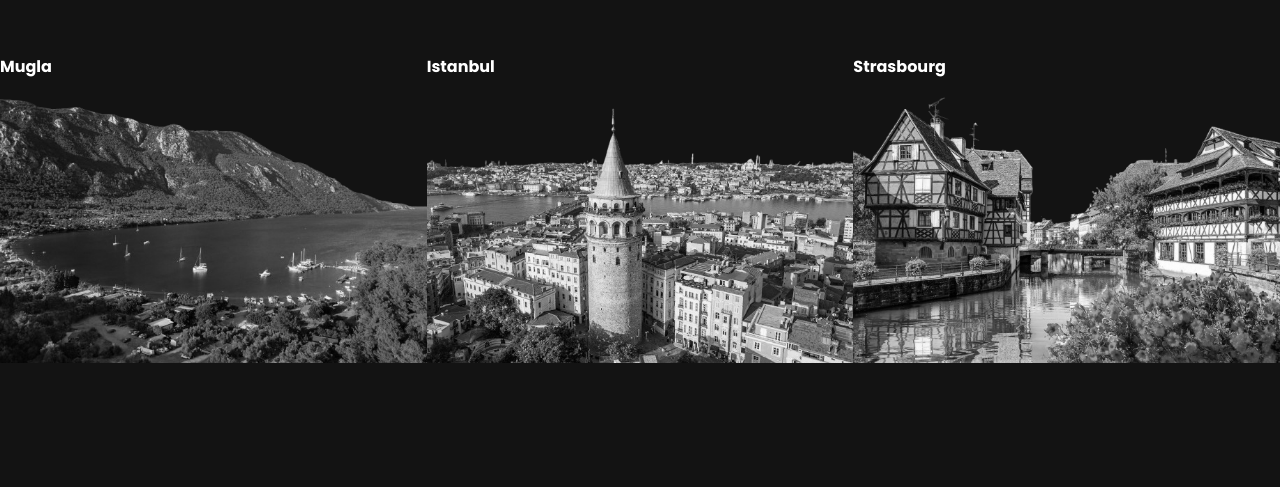
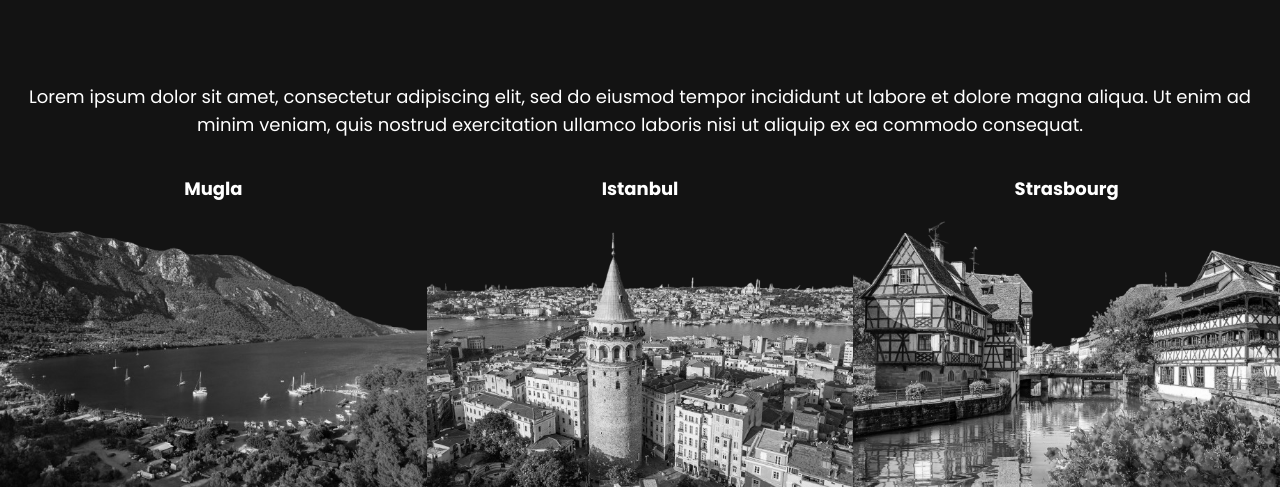
Before and after one commit to elifdenizg/elifdenizgokturk.github.io, a React (Vite) app: page /AboutMe in a window 1280 px wide. Shown: the part 881-1368 px from the top of the page. Before the commit the page ends 1244 px from the top, so only its background shows below. Built offline with nearby package versions, Linux system fonts and the light colour scheme.

Commit message:
about me alignmets are done

```diff
--- /dev/null
+++ b/lib/utils.js
@@ -0,0 +1,6 @@
+import { clsx } from "clsx";
+    import { twMerge } from "tailwind-merge";
+
+    export function cn(...inputs) {
+    return twMerge(clsx(inputs));
+    }
--- a/package.json
+++ b/package.json
@@ -11,6 +11,8 @@
   },
   "dependencies": {
     "@tailwindcss/vite": "^4.1.16",
+    "@tsparticles/react": "^3.0.0",
+    "@tsparticles/slim": "^3.9.1",
     "lucide-react": "^0.548.0",
     "react": "^19.1.1",
     "react-dom": "^19.1.1",
--- a/src/pages/AboutMe.jsx
+++ b/src/pages/AboutMe.jsx
@@ -11,7 +11,7 @@ const AboutMe = () => {
       </h1>
       <div className="flex gap-10 h-screen justify-center gap-10 mx-[16vw]">
         <img src={Me} className="h-[55vh] w-auto" />
-        <div className="flex flex-col h-[55vh] w-1/3 content-center">
+        <div className="flex flex-col h-[55vh] w-1/3 justify-center">
           <h2 className="text-5xl my-5">À Propos</h2>
           <p className="text-lg z-20">
             Lorem ipsum dolor sit amet, consectetur adipiscing elit, sed do
@@ -22,16 +22,28 @@ const AboutMe = () => {
         </div>
       </div>
       <div className="flex flex-col">
-        <div className="flex">
-          <div className="w-1/3 justify-self-center"><b>Mugla</b></div>
-          <div className="w-1/3 justify-self-center"><b>Istanbul</b></div>
-          <div className="w-1/3 justify-self-center"><b>Strasbourg</b></div>
-      </div>
-      <div className="flex">
-        <img src={Mugla} className="w-1/3" />
-        <img src={Istanbul} className="w-1/3" />
-        <img src={Strasbourg} className="w-1/3" />
-      </div>
+        <p className="text-lg z-20 m-7 flex text-center">
+          Lorem ipsum dolor sit amet, consectetur adipiscing elit, sed do
+          eiusmod tempor incididunt ut labore et dolore magna aliqua. Ut enim ad
+          minim veniam, quis nostrud exercitation ullamco laboris nisi ut
+          aliquip ex ea commodo consequat.
+        </p>
+        <div className="flex justify-center">
+          <div className="flex flex-col items-center w-1/3">
+            <b className="text-lg mt-2">Mugla</b>
+            <img src={Mugla} className="w-full" />
+          </div>
+
+          <div className="flex flex-col items-center w-1/3">
+            <b className="text-lg mt-2">Istanbul</b>
+            <img src={Istanbul} className="w-full" />
+          </div>
+
+          <div className="flex flex-col items-center w-1/3">
+            <b className="text-lg mt-2">Strasbourg</b>
+            <img src={Strasbourg} className="w-full" />
+          </div>
+        </div>
       </div>
     </div>
   );
```
Also changed, not shown: 1 other file (tests, documents, lock files or other folders).
